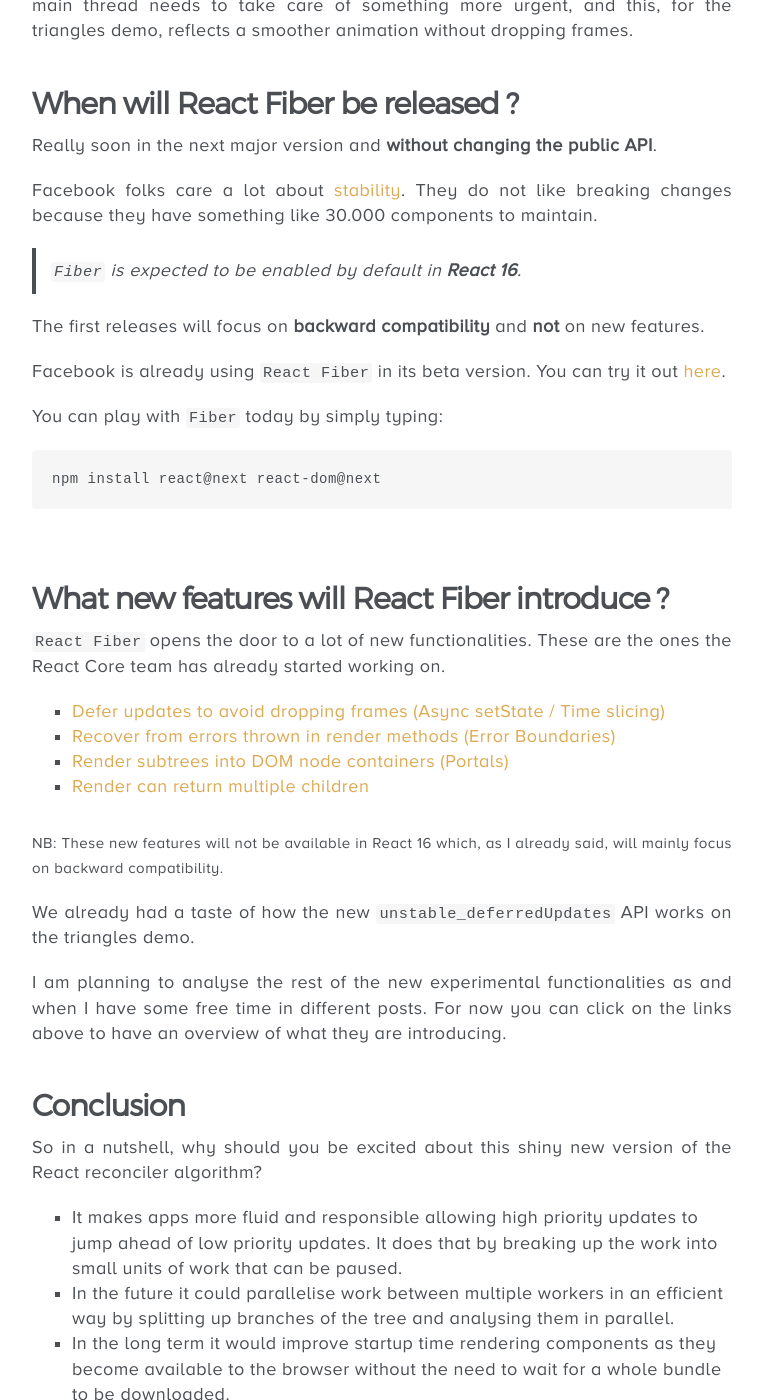
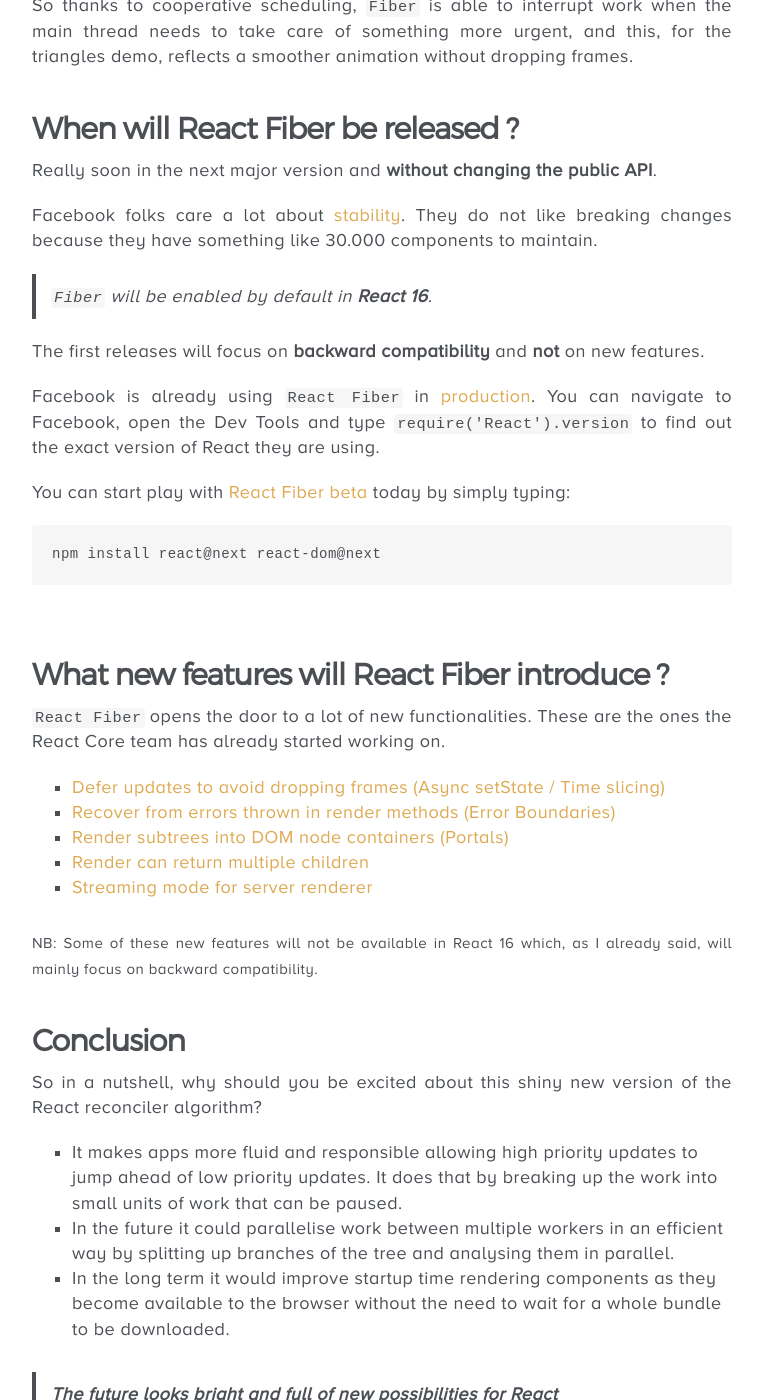
Before and after one commit to giamir/giamir.github.io, a Jekyll site: the page built from _posts/2017-04-23-what-is-react-fiber.md, in a window 1280 px wide and 1400 px high, scrolled down 8059 px. Shown: the whole window, without its empty margins (258-1020 px from the left). Built offline with Jekyll 4.4.1, drawn with Linux system fonts in a browser that asks for light colours; comment, search, counter and statistics services are not loaded; some of the changed text lies outside the part shown.

Commit message:
update react fiber article

````diff
--- a/_posts/2017-04-23-what-is-react-fiber.md
+++ b/_posts/2017-04-23-what-is-react-fiber.md
@@ -10,9 +10,9 @@
 
 So, what is `React Fiber` in a nutshell?
 
-> **React Fiber** is an ongoing reimplementation of the React reconciler.
+> **React Fiber** is a reimplementation of the React reconciler.
 
-It's a ground-up rewrite of the current reconciliation algorithm which now has been retroactively called `React Stack` because it is based on recursion.
+It's a ground-up rewrite of the `React 15 and older versions` reconciliation algorithm which now has been retroactively called `React Stack` because it is based on recursion.
 
 <small>DISCLAIMER: The following are personal notes and deductions after exploring the new `React Fiber` reconciler codebase. Some of the content can be wrong or not up to date, please open a [pull request](https://github.com/giamir/giamir.github.io/edit/master/_posts/2017-04-23-what-is-react-fiber.md) if you notice any mistake. 🙏</small>
 
@@ -173,13 +173,14 @@
 
 Facebook folks care a lot about [stability](https://facebook.github.io/react/contributing/design-principles.html#stability). They do not like breaking changes because they have something like 30.000 components to maintain.
 
-> `Fiber` is expected to be enabled by default in **React 16**.
+> `Fiber` will be enabled by default in **React 16**.
 
 The first releases will focus on **backward compatibility** and **not** on new features.
 
-Facebook is already using `React Fiber` in its beta version. You can try it out [here](https://www.beta.facebook.com).
+Facebook is already using `React Fiber` in [production](https://github.com/facebook/react/pull/10517).
+You can navigate to Facebook, open the Dev Tools and type `require('React').version` to find out the exact version of React they are using.
 
-You can play with `Fiber` today by simply typing:
+You can start play with [React Fiber beta](https://github.com/facebook/react/issues/10294) today by simply typing:
 
 ```
 npm install react@next react-dom@next
@@ -192,12 +193,9 @@
 * [Recover from errors thrown in render methods (Error Boundaries)](https://github.com/facebook/react/issues/2461)
 * [Render subtrees into DOM node containers (Portals)](https://github.com/facebook/react/pull/8386)
 * [Render can return multiple children](https://github.com/facebook/react/issues/2127)
+* [Streaming mode for server renderer](https://github.com/facebook/react/blob/master/src/renderers/dom/ReactDOMNodeStreamRenderer.js#L20)
 
-<small>NB: These new features will not be available in React 16 which, as I already said, will mainly focus on backward compatibility.</small>
-
-We already had a taste of how the new `unstable_deferredUpdates` API works on the triangles demo.
-
-I am planning to analyse the rest of the new experimental functionalities as and when I have some free time in different posts. For now you can click on the links above to have an overview of what they are introducing.
+<small>NB: Some of these new features will not be available in React 16 which, as I already said, will mainly focus on backward compatibility.</small>
 
 ## Conclusion
 So in a nutshell, why should you be excited about this shiny new version of the React reconciler algorithm?
````
